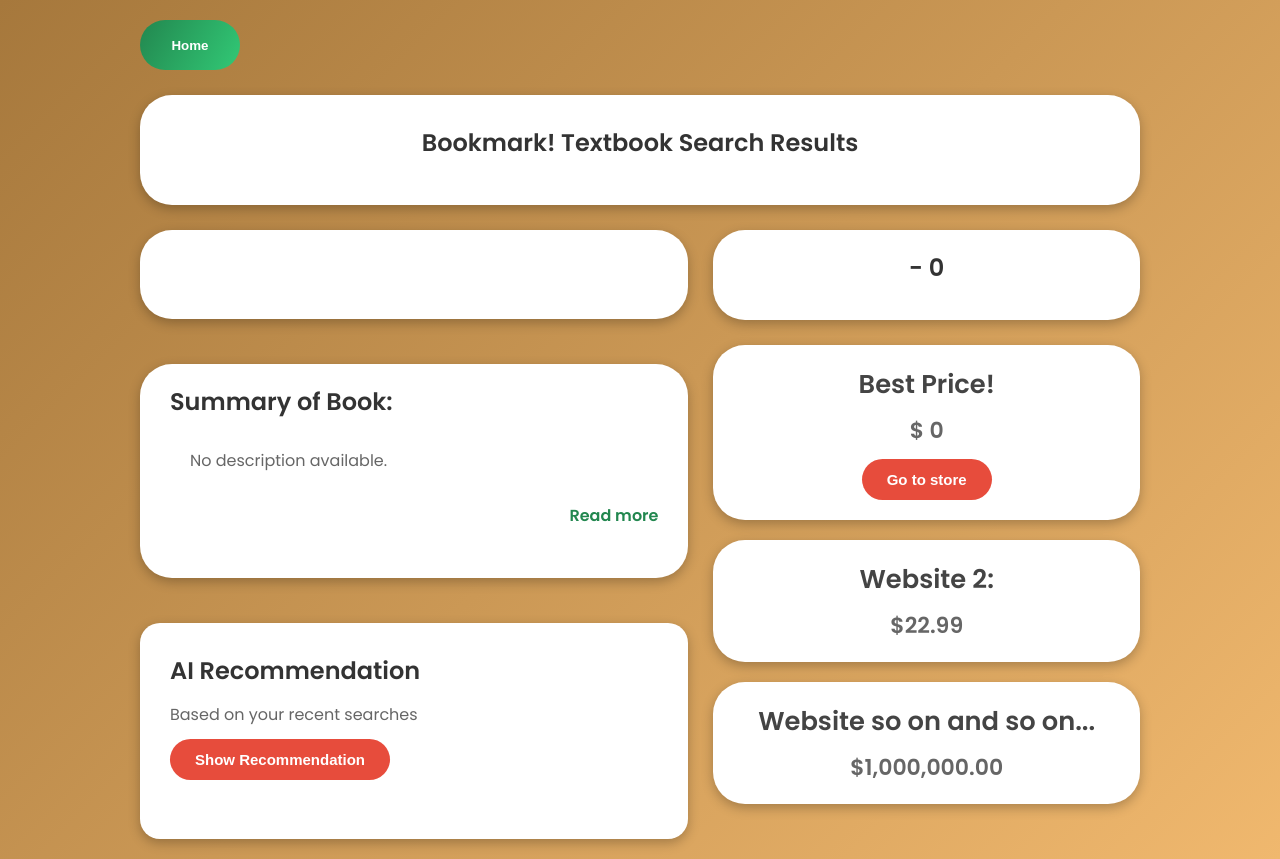
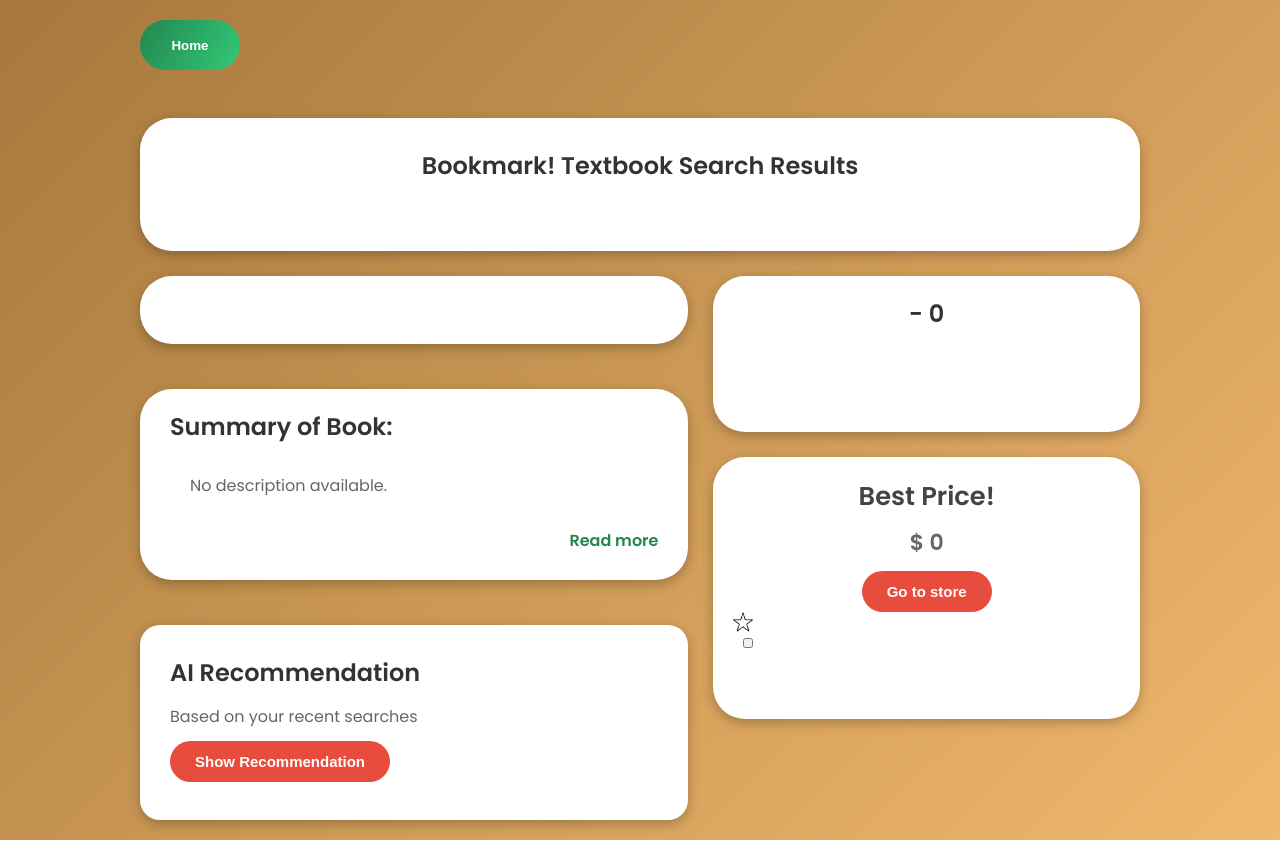
Before and after one commit to ImJustHenry/Bookmark, a Flask app: page /results in a window 1280 px wide. Run offline with Flask 3, Linux system fonts and the light colour scheme; some libraries are stand-ins or nearby versions.

Commit message:
added favorite star images and button to html

```diff
--- a/templates/ResultsPage.html
+++ b/templates/ResultsPage.html
@@ -141,6 +141,13 @@
                 transform: translateY(-2px);
             }
 
+            .favoriteStar {
+                width: 10px;
+                height: 10px;
+                object-fit: contain;
+                transition: transform 0.2s;
+            }
+
             /* Other Buttons and Text */
 
             .submitButton {
@@ -170,6 +177,28 @@
             .goToSiteButton:hover {
                 transform: scale(1.05);
                 opacity: 0.9;
+            }
+
+            .favoriteButton {
+                background: none;
+                border: none;
+                cursor: pointer;
+                padding: 10px;
+                width: 20px;
+                height: 20px;
+                background-image: url("{{ url_for('static', filename='starInactive.png') }}");
+                background-size: contain;
+                background-position: center;
+                transition: transform 0.2s, opacity 0.2s;
+            }
+
+            .favoriteButton:hover {
+                transform: scale(1.1);
+                opacity: 0.9;
+            }
+
+            .favoriteButton.active {
+                background-image: url("{{ url_for('static', filename='starActive.png') }}");
             }
 
             .header {
@@ -246,14 +275,9 @@
                             <button type="button" class="goToSiteButton">Go to store</button>
                         </a>
                     </div>
-                </div>
-                <div class="priceElement">
-                    <h3>Website 2:</h3>
-                    <p>$22.99</p>
-                </div>
-                <div class="priceElement">
-                    <h3>Website so on and so on...</h3>
-                    <p>$1,000,000.00</p>
+                    <div class="favoriteButton">
+                        <button type="button" class ="favoriteStar"></button>
+                    </div>
                 </div>
             </div>
         </div>
```
Also changed, not shown: static/starActive.png (added), static/starInactive.png (added).
